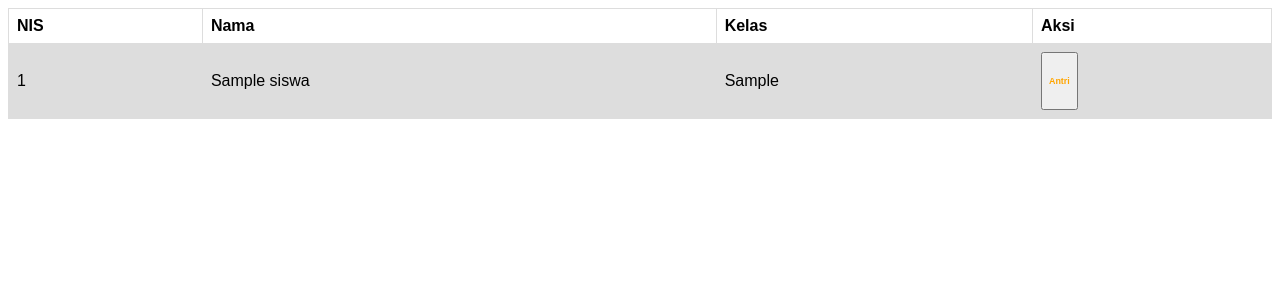
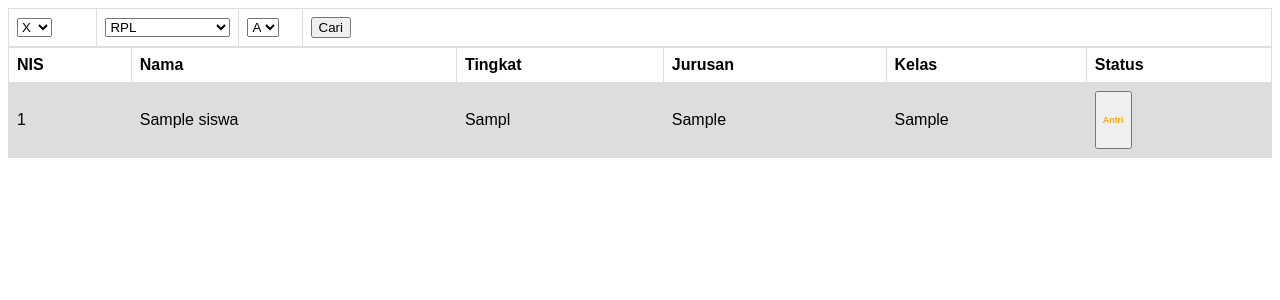
Before and after one commit to msa209hua/pemilos, a PHP site: page /pemilos/admin.php in a window 1280 px wide. Shown: the top 300 px of the page. Run offline with PHP 8.4, Linux system fonts and the light colour scheme; tables that the repository leaves empty hold one stand-in row (values such as "Sample post").

Commit message:
admin update

```diff
--- a/admin.php
+++ b/admin.php
@@ -27,21 +27,58 @@ tr:nth-child(even) {
 h6 {color:orange;}
 </style>
 <?php
-    include "koneksi2.php";
+    include "koneksi.php";
     $aksi="Antri";
     $sql=mysqli_query($conn, "SELECT * FROM data_siswa");
     ?>
+    <table>
+    <tr>
+          <td width="7%">
+          <form action="admin.php" method="POST">
+            <select name="tingkat">
+              <option value="X">X</option>
+              <option value="XI">XI</option>
+            </select>
+          </td>
+          <td width="10%">
+            <select name="jurusan">
+              <option value="RPL">RPL</option>
+              <option value="KIMIA INDUSTRI">KIMIA INDUSTRI</option>
+              <option value="DKV">DKV</option>
+              <option value="MEKATRONIKA">MEKATRONIKA</option>
+              <option value="ANIMASI">ANIMASI</option>
+              <option value="TEKNIK MESIN">TEKNIK MESIN</option>
+            </select>
+          </td>
+          <td width="5%">
+            <select name="kelas">
+              <option value="A">A</option>
+              <option value="B">B</option>
+              <option value="C">C</option>
+              <option value="D">D</option>
+            </select>
+            </td>
+            <td>
+              <input type="submit" name="cari" value="Cari">
+            </td>
+          </form>
+        </tr>
+    </table>
     <table border="1px" collspacing="0" collpadding="15px" width="70%">
         <tr>
             <th>NIS</th>
             <th>Nama</th>
+            <th>Tingkat</th>
+            <th>Jurusan</th>
             <th>Kelas</th>
-            <th>Aksi</th>
+            <th>Status</th>
         </tr>
         <?php foreach ($sql as $row) : ?>
         <tr align="center">
                     <td><?= $row["NIS"];?></td>
                     <td><?= $row["nama"];?></td>
+                    <td><?= $row["tingkat"];?></td>
+                    <td><?= $row["jurusan"];?></td>
                     <td><?= $row["kelas"];?></td>
                     <td>
                         <a href="proses_admin.php?id=<?=$row['NIS'];?>"><button type="submit" name="antri" id=<?= $row['NIS']?>><h6><?= $aksi;?></h6></button></a>
```
